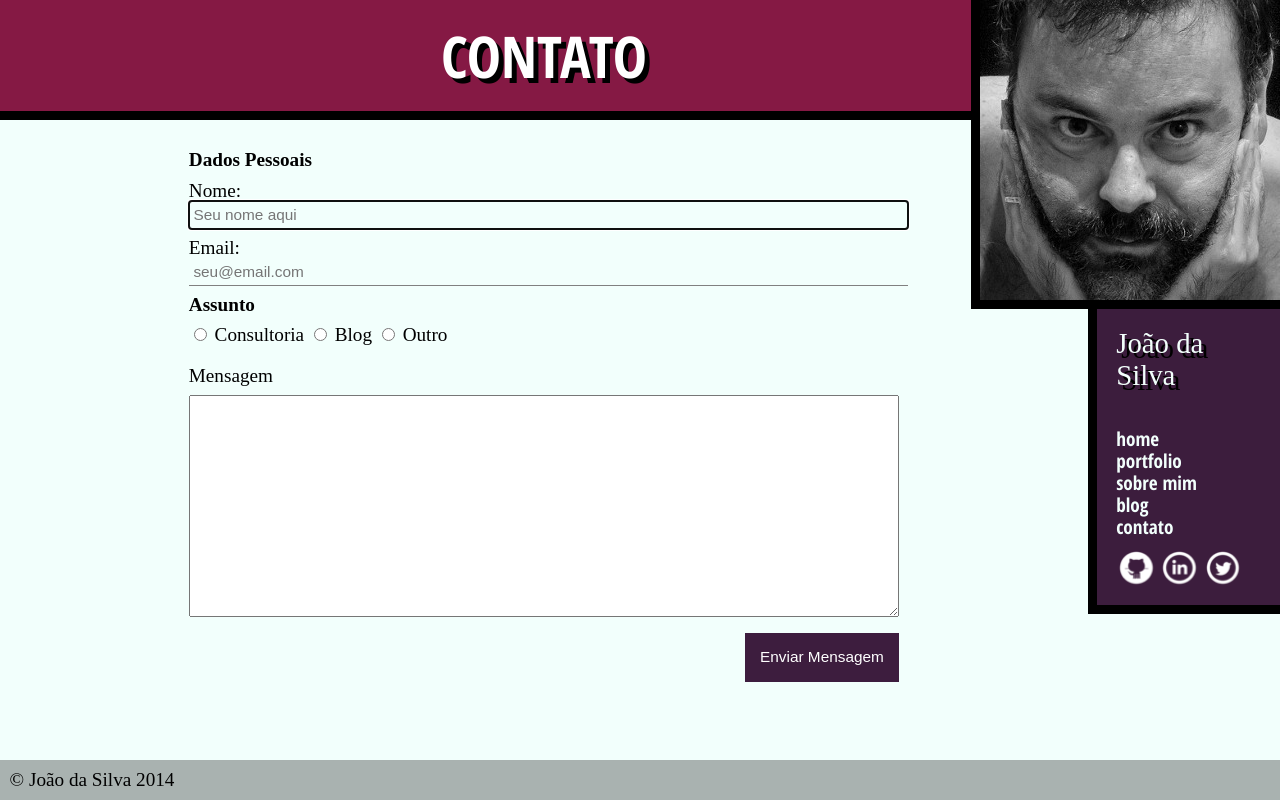
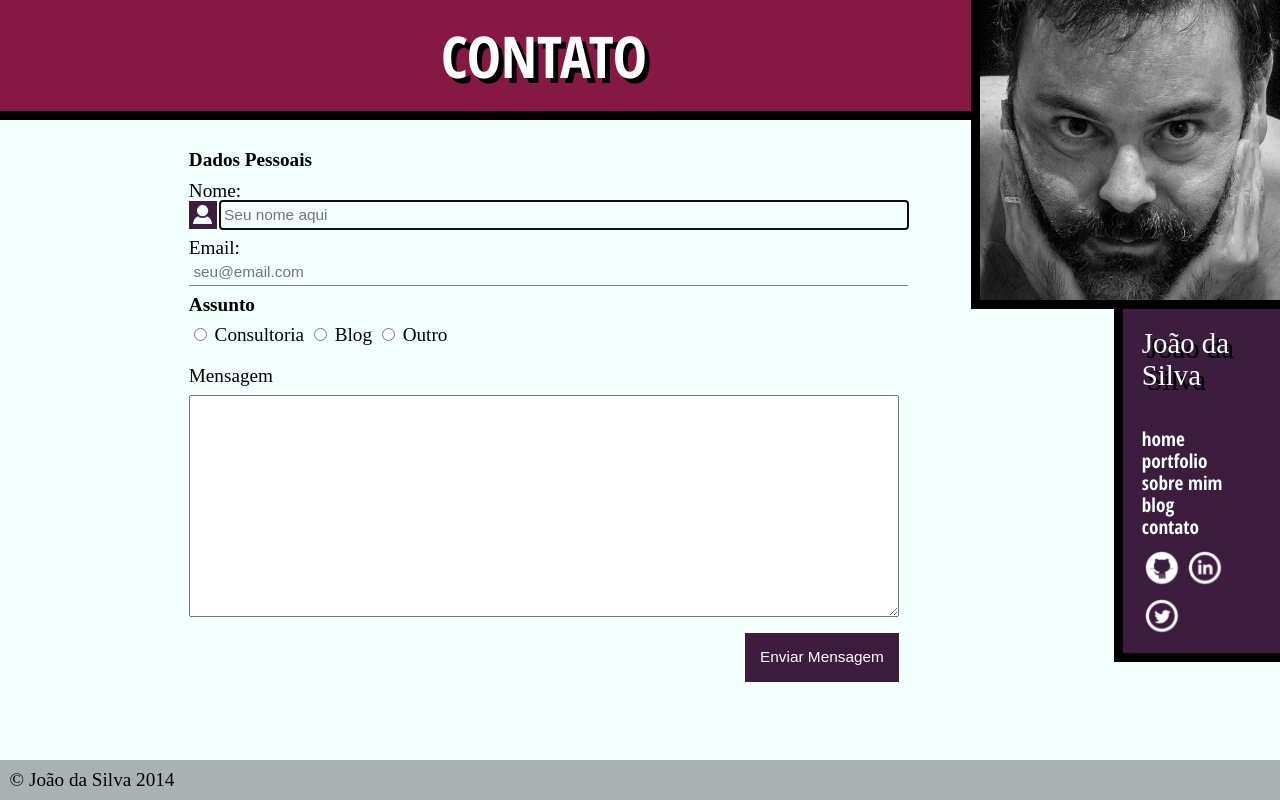
Before and after one commit to Norion09/alura-projeto-html, a plain HTML site: page contato.html in a window 1280 px wide. Drawn offline with Linux system fonts and the light colour scheme.

Commit message:
Add files via upload

```diff
--- a/css/cabecalho-navegacao.css
+++ b/css/cabecalho-navegacao.css
@@ -21,7 +21,7 @@ aside, img
     padding: 1em;/* espaço interno*//*20px*/
     border-bottom: 0.5em solid black;/*10px*/
     border-left: 0.5em solid black;/*10px*/
-    width: 15%;
+    width: 13%;/*15%;/*calc(100% - 85%);*/
     position: fixed; /*absolute, sai do fluxo, relativo a janela*//*relativo, ele não sai do fluxo*/
     top: 16.1em;/*310px*/
     right: 0;
--- a/css/contato.css
+++ b/css/contato.css
@@ -46,3 +46,28 @@ textarea{
     padding: 0;
     margin: 0;
 }
+
+
+label[for="nome"] {
+    position: relative;
+}
+
+label[for="nome"]:after {
+    content: "";
+    background-color: #3d1d3e;
+    background-repeat: no-repeat;
+    background-image: url(../img/usuario.png);
+    background-size: 70% 70%;
+    width: 1.45em;
+    height: 1.45em;
+    background-position: center;
+    position: absolute;
+    top: 100%;
+    left:0;
+}
+
+#nome {
+    width: calc(100% - 2em);
+    position: relative;
+    left: 2em;
+}
```
Also changed, not shown: css/index.css (line endings or trailing spaces), img/email.png (added), img/eu-ico-small.png (added), img/terra.png (added), img/usuario.png (added).
